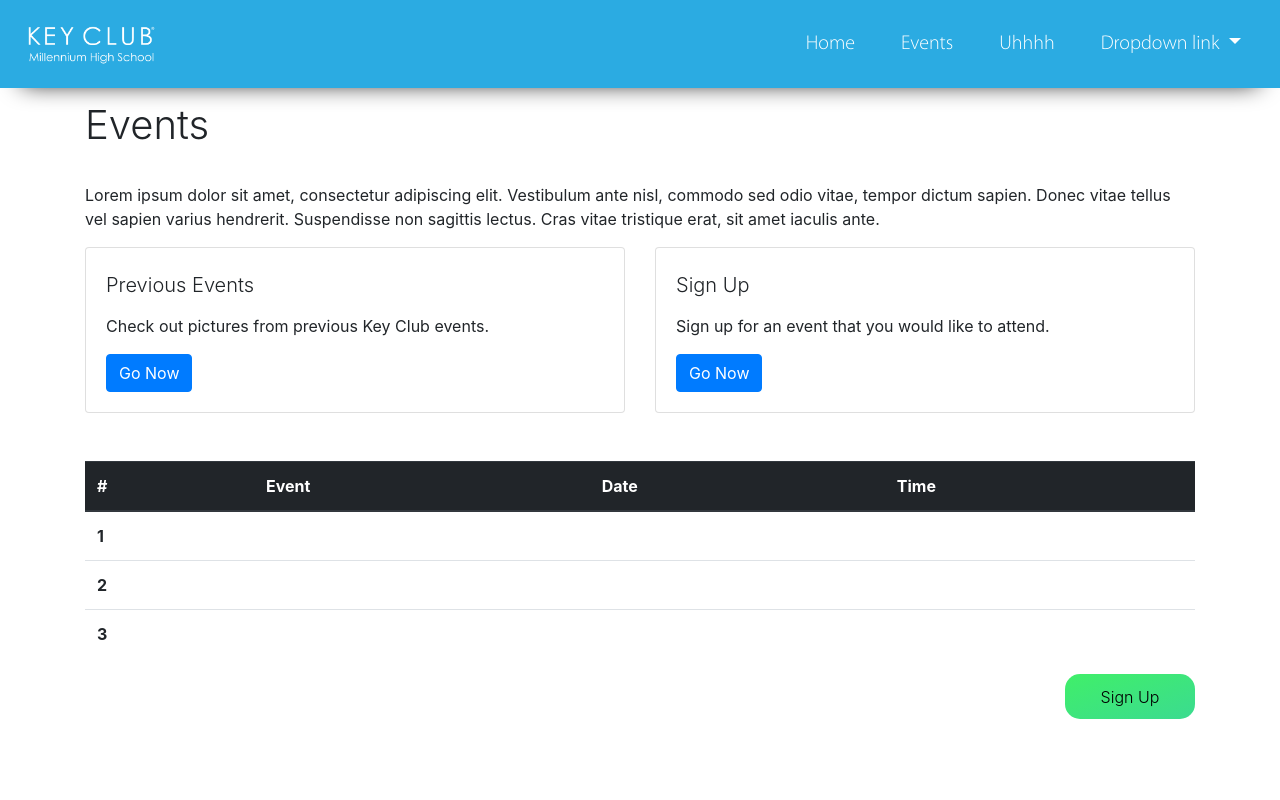
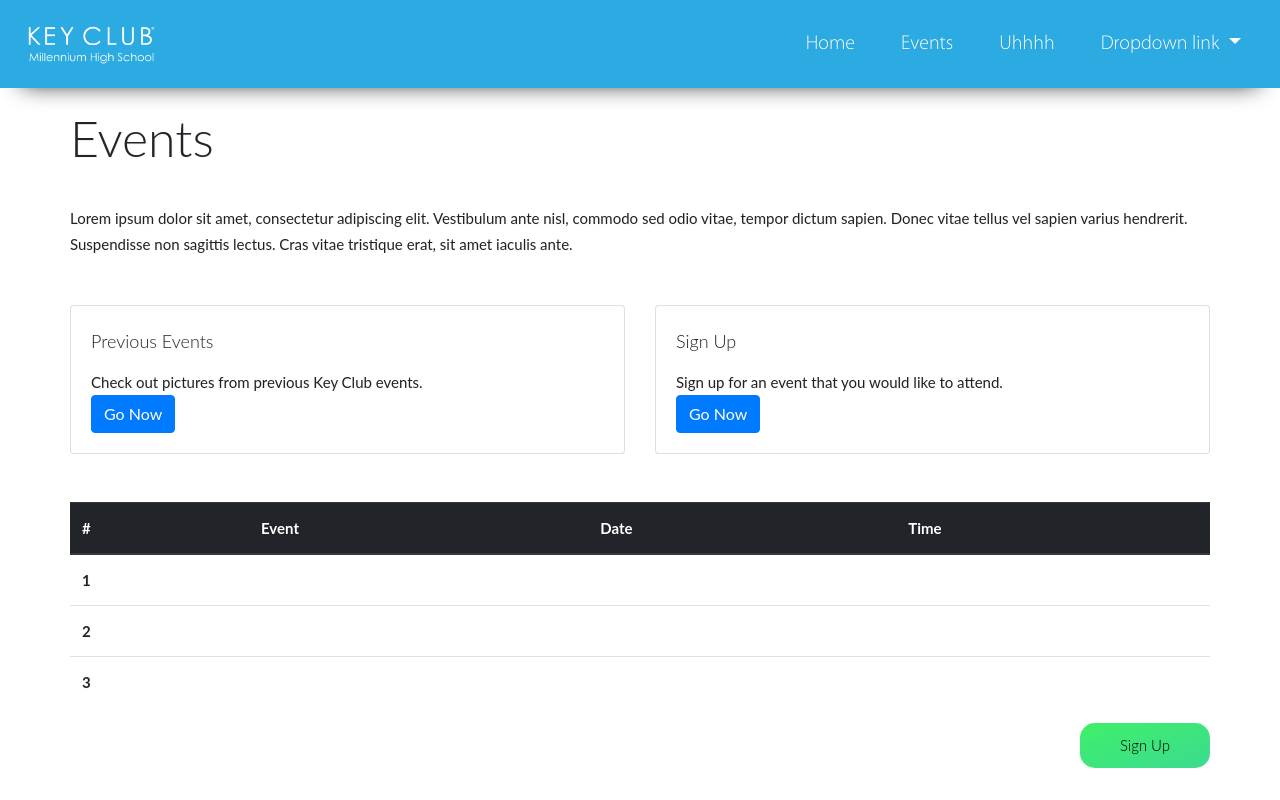
Before and after one commit to Restok/MHS-Key-Club-Website, a PHP site: page /events.html in a window 1280 px wide. Run offline with PHP 8.4, Linux system fonts and the light colour scheme; lists and menus that the app fills with data are empty.

Commit message:
made things more functional

```diff
--- a/css/asset/signup.css
+++ b/css/asset/signup.css
@@ -22,7 +22,7 @@
     content: "\f2eb";
 }
 .signup_form_common .input_group.password:before{
-    content: "\f392";
+    content: "\f2fc";
 }
 .signup_form_common .input_group > input {
     border: medium none;
@@ -345,7 +345,7 @@
 
 .signup_form4 .form_header {
     padding: 31px 0;
-    background: #1c3650;
+    background: #003366;
 }
 .signup_form4 > form {
     padding: 70px;
--- a/css/events.css
+++ b/css/events.css
@@ -9,8 +9,8 @@ h3,
 h4,
 h5,
 h6 {
-  font-weight: 300;
-  line-height: 170%;
+  font-weight: 300 !important;
+  line-height: 170% !important;
 }
 
 .clean-button{
--- a/events.html
+++ b/events.html
@@ -8,6 +8,34 @@
 <link href="css/index.css" rel="stylesheet" type="text/css">
 <link href="css/bootstrap-4.0.0.css" rel="stylesheet" type="text/css">
 <link href="css/events.css" rel="stylesheet" type="text/css">
+
+<link rel="stylesheet" href="css/theme.fonts.css">
+
+<!-- global css -->
+<link rel="stylesheet" href="css/global-style.css">
+
+<link rel="stylesheet" href="css/owl.carousel.min.css">
+
+<!--nice select css-->
+<link rel="stylesheet" href="css/nice-select.css">
+
+<!--venobox css-->
+<link rel="stylesheet" href="css/venobox.css">
+
+<!--venobox css-->
+<link rel="stylesheet" href="css/slick.css">
+
+<!-- global css -->
+<link rel="stylesheet" href="css/global-style.css">
+<link rel="stylesheet" href="css/asset/modal.css">
+<link rel="stylesheet" href="css/asset/signup.css">
+    <!-- style css -->
+<link rel="stylesheet" href="css/shortcode-style.css">
+<link rel="stylesheet" href="css/asset/parallax.css">
+<link rel="stylesheet" href="css/asset/footer.css">
+<link rel="stylesheet" href="css/asset/introBox.css">
+<link rel="stylesheet" href="css/asset/buttons.css">
+
 	<script src="js/jquery-3.3.1.min.js"></script>
 	<script src="js/index.js"></script>
 	<script src="js/navscroll.js"></script>
@@ -63,10 +91,10 @@
 <body>
 
 
-<div class="container pt-3">
+<div class="container mt-5 pt-5">
 	<h1>Events</h1>
 	<p class = "mt-4">	Lorem ipsum dolor sit amet, consectetur adipiscing elit. Vestibulum ante nisl, commodo sed odio vitae, tempor dictum sapien. Donec vitae tellus vel sapien varius hendrerit. Suspendisse non sagittis lectus. Cras vitae tristique erat, sit amet iaculis ante. </p>
-	<div class="row">
+	<div class="row mt-5">
 	  <div class="col-sm-6">
 		<div class="card">
 		  <div class="card-body">
--- a/index.html
+++ b/index.html
@@ -35,7 +35,8 @@
 
 <!-- global css -->
 <link rel="stylesheet" href="css/global-style.css">
-
+<link rel="stylesheet" href="css/asset/modal.css">
+<link rel="stylesheet" href="css/asset/signup.css">
     <!-- style css -->
 <link rel="stylesheet" href="css/shortcode-style.css">
 <link rel="stylesheet" href="css/asset/parallax.css">
```
Also changed, not shown: other parts of events.html (+79 -1 lines).
